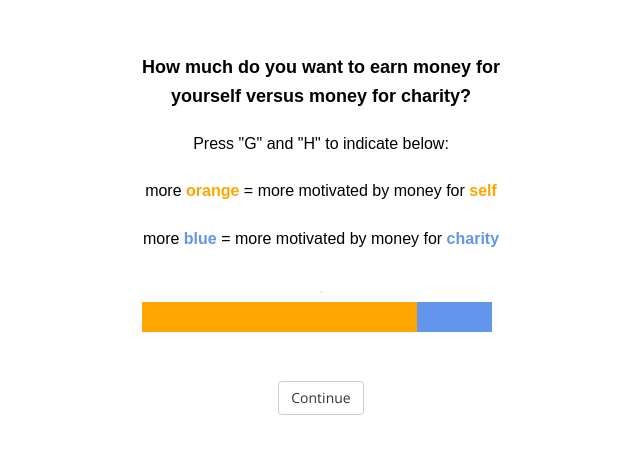
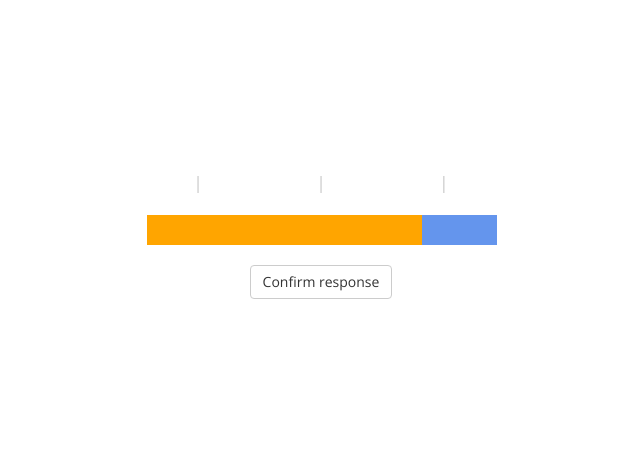
Before and after one commit to carlsonrw/proportion_dv, a plain HTML site: page index.html in a window 1280 px wide. Shown: the part 175-628 px from the top of the page, without its empty margins (319-959 px from the left). Drawn offline with nearby package versions, Linux system fonts and the light colour scheme.

Commit message:
new look

```diff
--- a/index.html
+++ b/index.html
@@ -1,6 +1,33 @@
 <!DOCTYPE html>
 <html>
   <head>
+        <title>My experiment</title>
+
+
+    <!-- The core Firebase JS SDK is always required and must be listed first -->
+    <script src="https://www.gstatic.com/firebasejs/7.7.0/firebase-app.js"></script>
+
+    <!-- TODO: Add SDKs for Firebase products that you want to use
+         https://firebase.google.com/docs/web/setup#available-libraries -->
+    <script src="https://www.gstatic.com/firebasejs/7.7.0/firebase-analytics.js"></script>
+
+    <script>
+      // Your web app's Firebase configuration
+      var firebaseConfig = {
+        apiKey: "AIzaSyCROTQKiFcj7bT2XLPtIcq3Rpf-Y0w2tHc",
+        authDomain: "self-inf.firebaseapp.com",
+        databaseURL: "https://self-inf.firebaseio.com",
+        projectId: "self-inf",
+        storageBucket: "self-inf.appspot.com",
+        messagingSenderId: "580545762317",
+        appId: "1:580545762317:web:d14e1e743922242f2fb144",
+        measurementId: "G-5QDB03P0HJ"
+      };
+      // Initialize Firebase
+      firebase.initializeApp(firebaseConfig);
+    </script>
+
+
     <title>My experiment</title>
     <script src="jspsych-6.1.0/jspsych.js"></script>
     <script src="jspsych-6.1.0/plugins/jspsych-html-keyboard-response.js"></script>
@@ -9,6 +36,9 @@
     <script src="jspsych-6.1.0/plugins/jspsych-image-slider-response.js"></script>
     <link href="jspsych-6.1.0/css/jspsych.css" rel="stylesheet" type="text/css"></link>
   </head>
+
+
+
   <body></body>
   <script>
 
@@ -18,78 +48,23 @@
     /* define welcome message trial */
     var welcome = {
       type: "html-keyboard-response",
-      stimulus: "Welcome to the experiment. Press any key to begin."
+      stimulus: "<center><b>Instructions:</b></center> <br>Press the G & H keys to respond on the next screen<br><br> Press the Continue button to confirm your response<br><br>Once you understand these instructions, press the space bar."
     };
-
-
-    /* define instructions trial */
-    var instructions = {
-      type: "html-keyboard-response",
-      stimulus: "<p>In this experiment, a circle will appear in the center " +
-          "of the screen.</p><p>If the circle is <strong>blue</strong>, " +
-          "press the letter F on the keyboard as fast as you can.</p>" +
-          "<p>If the circle is <strong>orange</strong>, press the letter J " +
-          "as fast as you can.</p>" +
-          "<div style='width: 700px;'>"+
-          "<div style='float: left;'><img src='img/blue.png'></img>" +
-          "<p class='small'><strong>Press the F key</strong></p></div>" +
-          "<div class='float: right;'><img src='img/orange.png'></img>" +
-          "<p class='small'><strong>Press the J key</strong></p></div>" +
-          "</div>"+
-          "<p>Press any key to begin.</p>",
-      post_trial_gap: 2000
-    };
-
-
-
-
-    /* test trials */
-
-    var test_stimuli = [
-      { stimulus: "img/blue.png", data: { test_part: 'test', correct_response: 'f' } },
-      { stimulus: "img/orange.png", data: { test_part: 'test', correct_response: 'j' } }
-    ];
-
-    var fixation = {
-      type: 'html-keyboard-response',
-      stimulus: '<div style="font-size:60px;">+</div>',
-      choices: jsPsych.NO_KEYS,
-      trial_duration: function(){
-        return jsPsych.randomization.sampleWithoutReplacement([250, 500, 750, 1000, 1250, 1500, 1750, 2000], 1)[0];
-      },
-      data: {test_part: 'fixation'}
-    }
-
-    var test = {
-      type: "image-keyboard-response",
-      stimulus: jsPsych.timelineVariable('stimulus'),
-      choices: ['f', 'j'],
-      data: jsPsych.timelineVariable('data'),
-      on_finish: function(data){
-        data.correct = data.key_press == jsPsych.pluginAPI.convertKeyCharacterToKeyCode(data.correct_response);
-      },
-    }
-
-
+//    timeline.push(welcome);
 
     var myNumber = Math.floor(Math.random()*10);
     myNumber = myNumber *.1; /*/ for 7 pt scale /*/
 
 
-
     var sample_function = function(param){
         var size = 50 + Math.floor(param*250); /* min 50/350, max 300/350 */
         var html =
-           '<p style="font-family:arial;"><b>How much do you want to earn money for <br>yourself versus money for charity?</b></p>'+
-            '<p style="font-family:arial;"><font size="3">Press "G" and "H" to indicate below:</p>'+
-           '<p style="font-family:arial;"><font size="3">more <b><font color="FFA500">orange</font></b> = more motivated by money for <b><font color="FFA500">self</font></b></p>'+
-           '<p style="font-family:arial;"><font size="3">more <b><font color="6495ED">blue</font></b> = more motivated by money for <b><font color="6495ED">charity</font></b></p>'+           '<font color="DCDCDC">.</font>'+
-            '<div style="display: block; margin: auto;">'+
+           '<p style="font-family:arial;font-size:98.5%;"><span style="color: white;">_____</span><span style="color: lightgrey;">|</span><span style="color: white;">____________</span><span style="color: lightgrey;">|</span><span style="color: white;">____________</span><span style="color: lightgrey;">|</span><span style="color: white;">_____</span></p>'+
         '<div style="display: block; position: absolute; align: center; margin: auto; background-color:  #6495ED; '+
         'width: '+350+'px; height: '+30+'px;"></div></div>'+
             '<div style="display: block; margin: auto; height: 50px;">'+
         '<div style="display: block; position: absolute; align: center; margin: auto; background-color:  #FFA500; '+
-        'width: '+size+'px; height: '+30+'px;"></div></div><br>'
+        'width: '+size+'px; height: '+30+'px;"></div></div>'
         return html;
     }
 
@@ -102,33 +77,17 @@
 
 
 
-
-
-    /* define debrief */
-
-    var debrief_block = {
-      type: "html-keyboard-response",
-      stimulus: function() {
-
-        var trials = jsPsych.data.get().filter({test_part: 'test'});
-        var correct_trials = trials.filter({correct: true});
-        var accuracy = Math.round(correct_trials.count() / trials.count() * 100);
-        var rt = Math.round(correct_trials.select('rt').mean());
-
-        return "<p>You responded correctly on "+accuracy+"% of the trials.</p>"+
-        "<p>Your average response time was "+rt+"ms.</p>"+
-        "<p>Press any key to complete the experiment. Thank you!</p>";
-
-      }
-    };
-
-
-    /* start the experiment */
-    jsPsych.init({
-      timeline: timeline,
-      on_finish: function() {
-        jsPsych.data.displayData();
-      }
-    });
-  </script>
+        // call the saveData function after the experiment is over
+        jsPsych.init({
+            timeline: timeline,
+            on_finish: function(){
+//                window.location.replace("https://yalesurvey.ca1.qualtrics.com/jfe/form/SV_8iwvxnwI89zaQWV?workerId="+turkID);
+            },
+            on_close: function() {
+                firebase.database().ref(firebase.auth().currentUser.uid).set({
+                    data: jsPsych.data.get().values()
+                });
+            },
+        });
+    </script>
 </html>
```
Also changed, not shown: jspsych-6.1.0/plugins/jspsych-reconstruction.js, 1 other file.
